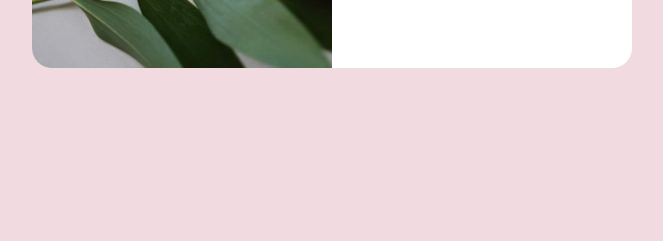
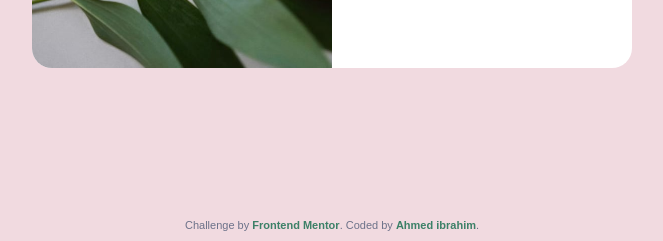
Before and after one commit to Ahmeed-ibrahim/product-preview-card, a plain HTML site: page index.html in a window 1280 px wide. Shown: the part 559-800 px from the top of the page, without its empty margins (308-971 px from the left). Drawn offline with Linux system fonts and the light colour scheme.

Commit message:
Add attribution section to index.html

```diff
--- a/index.html
+++ b/index.html
@@ -40,5 +40,12 @@
         </button>
       </div>
     </div>
+    <div class="attribution">
+      Challenge by
+      <a href="https://www.frontendmentor.io?ref=challenge" target="_blank"
+        >Frontend Mentor</a
+      >. Coded by
+      <a href="https://www.instagram.com/ahmed_lbrahiim/">Ahmed ibrahim</a>.
+    </div>
   </body>
 </html>
```
